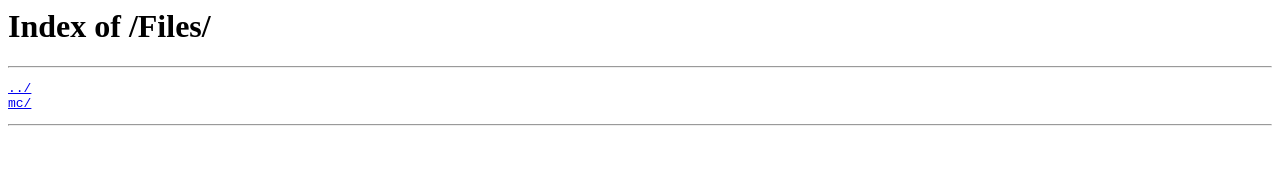
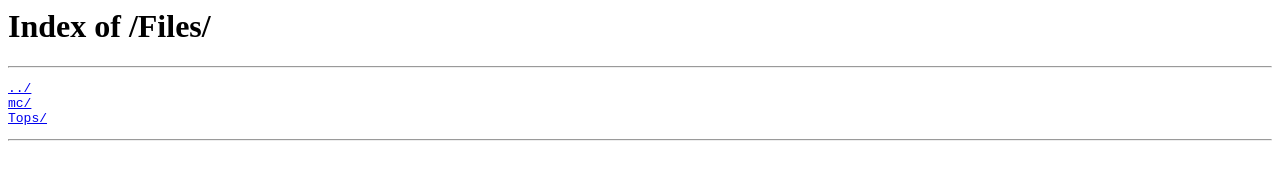
Before and after one commit to ZhimaNB/ZhimaFiles, a plain HTML site: page index.html in a window 1280 px wide. Drawn offline with Linux system fonts and the light colour scheme.

```diff
--- a/index.html
+++ b/index.html
@@ -9,6 +9,7 @@
 <pre>
 <a href="https://zhima.us.kg/">../</a>
 <a href="mc/">mc/</a>
+<a href="Tops/">Tops/</a>
 </pre>
 <hr>
 </body>
```
